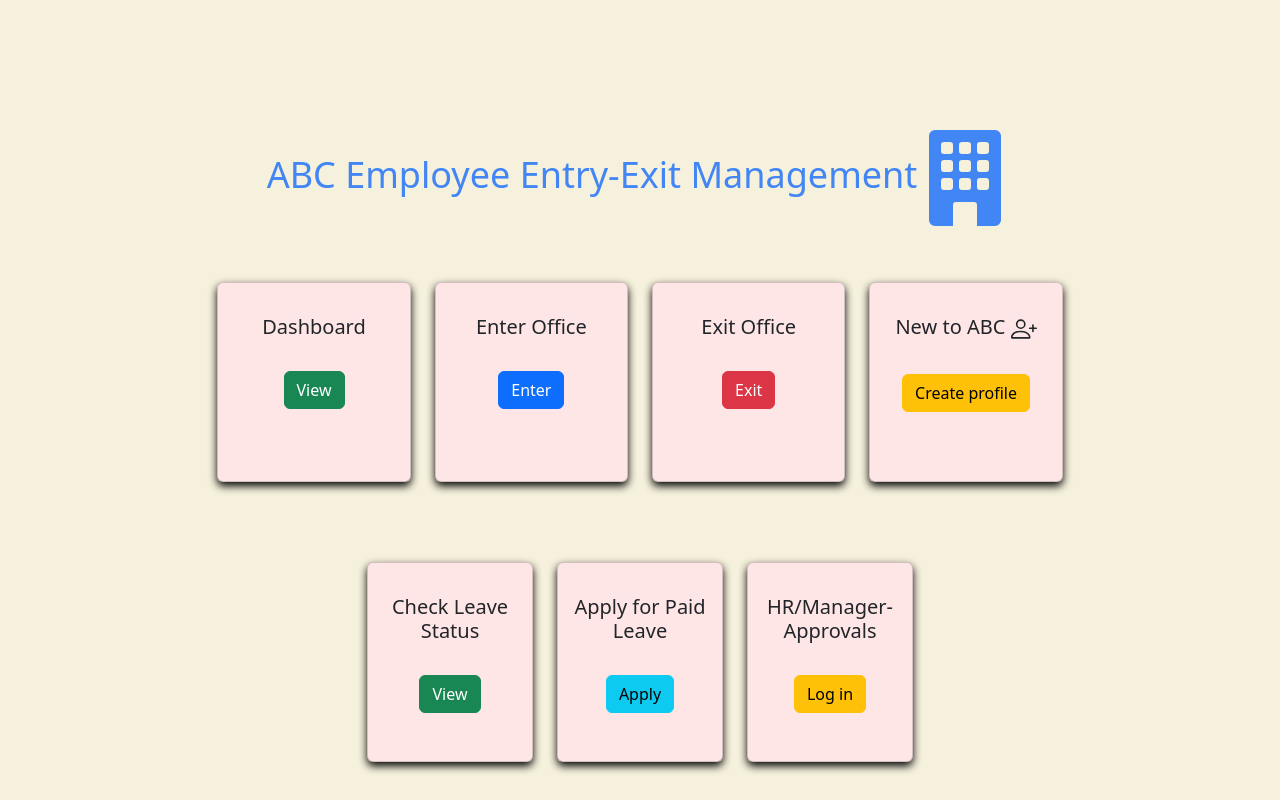
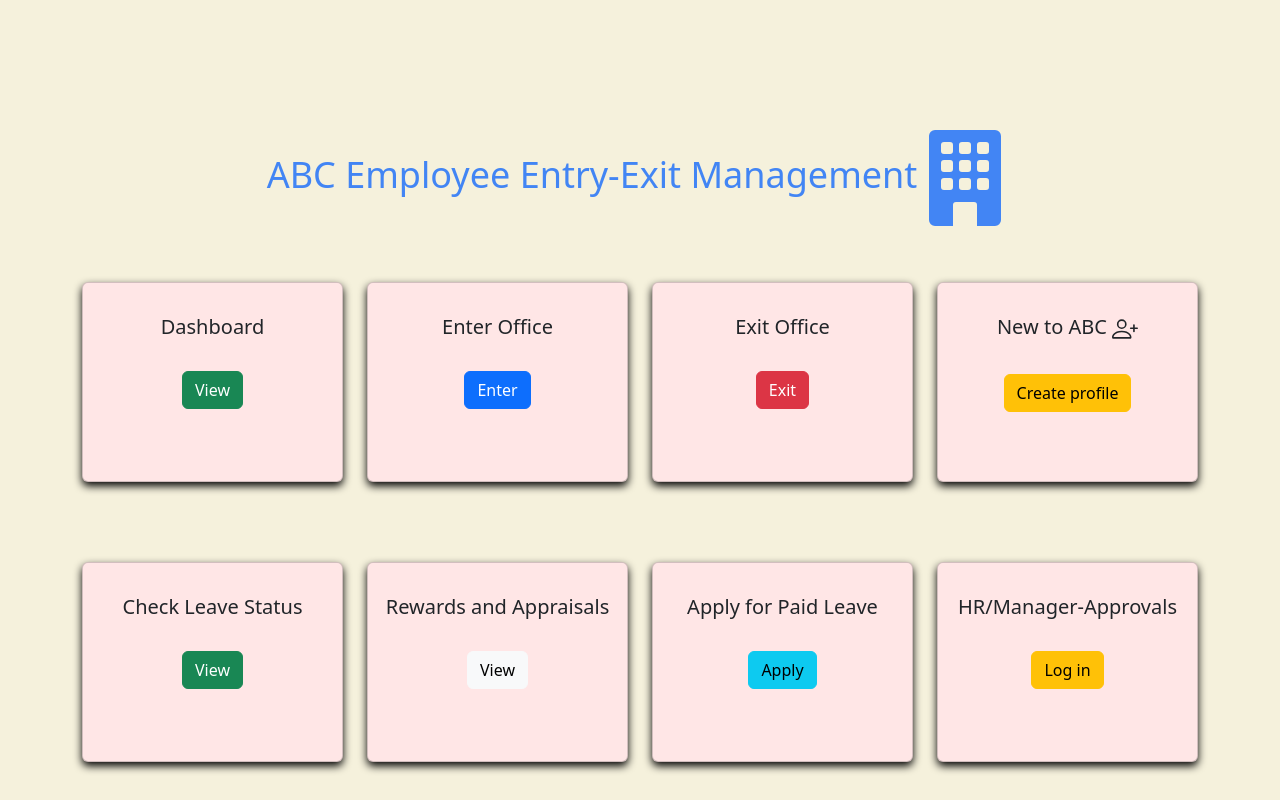
Before and after one commit to TirthGada/EmployeeEntry-Exit-system-django, a Django app: page / in a window 1280 px wide. Run offline with Django 4.2, Linux system fonts and the light colour scheme.

Commit message:
Created rewards section

```diff
--- a/office/admin.py
+++ b/office/admin.py
@@ -1,8 +1,9 @@
 
 from django.contrib import admin
-from .models import Employee,Senior,EntryExitRecord,LeaveApplication
+from .models import Employee,Reward,Senior,EntryExitRecord,LeaveApplication
 
 admin.site.register(Employee)
 admin.site.register(EntryExitRecord)
 admin.site.register(LeaveApplication)
 admin.site.register(Senior)
+admin.site.register(Reward)
--- a/office/forms.py
+++ b/office/forms.py
@@ -20,3 +20,6 @@ class LeaveApplicationForm(forms.Form):
 class LoginForm(forms.Form):
     senior_id = forms.CharField(max_length=10)
     password = forms.CharField(max_length=20, widget=forms.PasswordInput)
+
+class RewardForm(forms.Form):
+    employee_id=forms.CharField(max_length=20)
--- a/office/models.py
+++ b/office/models.py
@@ -36,3 +36,8 @@ class LeaveApplication(models.Model):
 class Senior(models.Model):
     senior_id=models.CharField(max_length=10)
     password=models.CharField(max_length=20)
+
+class Reward(models.Model):
+    employee=models.ForeignKey(Employee,on_delete=models.CASCADE)
+    prize=models.CharField(max_length=50)
+    claim_link=models.CharField(max_length=100)
--- a/office/templates/office/index.html
+++ b/office/templates/office/index.html
@@ -46,11 +46,11 @@
     <h1>ABC Employee Entry-Exit Management<svg xmlns="http://www.w3.org/2000/svg" width="96" height="96" fill="currentColor" class="bi bi-building-fill" viewBox="0 0 16 16">
         <path d="M3 0a1 1 0 0 0-1 1v14a1 1 0 0 0 1 1h3v-3.5a.5.5 0 0 1 .5-.5h3a.5.5 0 0 1 .5.5V16h3a1 1 0 0 0 1-1V1a1 1 0 0 0-1-1H3Zm1 2.5a.5.5 0 0 1 .5-.5h1a.5.5 0 0 1 .5.5v1a.5.5 0 0 1-.5.5h-1a.5.5 0 0 1-.5-.5v-1Zm3 0a.5.5 0 0 1 .5-.5h1a.5.5 0 0 1 .5.5v1a.5.5 0 0 1-.5.5h-1a.5.5 0 0 1-.5-.5v-1Zm3.5-.5h1a.5.5 0 0 1 .5.5v1a.5.5 0 0 1-.5.5h-1a.5.5 0 0 1-.5-.5v-1a.5.5 0 0 1 .5-.5ZM4 5.5a.5.5 0 0 1 .5-.5h1a.5.5 0 0 1 .5.5v1a.5.5 0 0 1-.5.5h-1a.5.5 0 0 1-.5-.5v-1ZM7.5 5h1a.5.5 0 0 1 .5.5v1a.5.5 0 0 1-.5.5h-1a.5.5 0 0 1-.5-.5v-1a.5.5 0 0 1 .5-.5Zm2.5.5a.5.5 0 0 1 .5-.5h1a.5.5 0 0 1 .5.5v1a.5.5 0 0 1-.5.5h-1a.5.5 0 0 1-.5-.5v-1ZM4.5 8h1a.5.5 0 0 1 .5.5v1a.5.5 0 0 1-.5.5h-1a.5.5 0 0 1-.5-.5v-1a.5.5 0 0 1 .5-.5Zm2.5.5a.5.5 0 0 1 .5-.5h1a.5.5 0 0 1 .5.5v1a.5.5 0 0 1-.5.5h-1a.5.5 0 0 1-.5-.5v-1Zm3.5-.5h1a.5.5 0 0 1 .5.5v1a.5.5 0 0 1-.5.5h-1a.5.5 0 0 1-.5-.5v-1a.5.5 0 0 1 .5-.5Z"/>
       </svg></h1>
-    <div class="containe my-3">
+    <div class="container my-3">
         <div class="row justify-content-center my-3 py-3">
 
 
-            <div class="col-md-2">
+            <div class="col-md-3">
                 <div class="card" style="background-color:#ffe6e6 ;">
                     <div class="card-body">
                         <h5 class="card-title my-3">Dashboard</h5>
@@ -58,7 +58,7 @@
                     </div>
                 </div>
             </div>
-            <div class="col-md-2">
+            <div class="col-md-3">
                 <div class="card" style="background-color:#ffe6e6 ;">
                     <div class="card-body">
                         <h5 class="card-title my-3">Enter Office</h5>
@@ -67,7 +67,7 @@
                 </div>
             </div>
 
-            <div class="col-md-2">
+            <div class="col-md-3">
                 <div class="card" style="background-color:#ffe6e6 ;">
                     <div class="card-body">
                         <h5 class="card-title my-3">Exit Office</h5>
@@ -76,7 +76,7 @@
                 </div>
             </div>
 
-            <div class="col-md-2">
+            <div class="col-md-3">
                 <div class="card" style="background-color:#ffe6e6 ;">
                     <div class="card-body">
                         <h5 class="card-title my-3">New to ABC        <svg xmlns="http://www.w3.org/2000/svg" width="26" height="26" fill="currentColor" class="bi bi-person-plus" viewBox="0 0 16 16">
@@ -96,7 +96,7 @@
 
 
 
-            <div class="col-md-2">
+            <div class="col-md-3">
                 <div class="card" style="background-color:#ffe6e6 ;">
                     <div class="card-body">
                         <h5 class="card-title my-3">Check Leave Status</h5>
@@ -105,7 +105,17 @@
                 </div>
             </div>
 
-            <div class="col-md-2">
+
+            <div class="col-md-3">
+                <div class="card" style="background-color:#ffe6e6 ;">
+                    <div class="card-body">
+                        <h5 class="card-title my-3">Rewards and Appraisals</h5>
+                        <a href="{% url 'reward' %}" class="btn btn-light my-3">View</a>
+                    </div>
+                </div>
+            </div>
+
+            <div class="col-md-3">
                 <div class="card" style="background-color:#ffe6e6 ;">
                     <div class="card-body">
                         <h5 class="card-title my-3">Apply for Paid Leave</h5>
@@ -113,7 +123,7 @@
                     </div>
                 </div>
             </div>
-    <div class="col-md-2">
+    <div class="col-md-3">
         <div class="card" style="background-color:#ffe6e6 ;">
             <div class="card-body">
                 <h5 class="card-title my-3">HR/Manager-Approvals</h5>
--- a/office/urls.py
+++ b/office/urls.py
@@ -11,5 +11,6 @@ urlpatterns = [
     path('apply_leave/', views.apply_leave, name='apply_leave'),
     path('senior_dashboard/', views.senior_dashboard, name='senior_dashboard'),
     path('approve_leave/<int:leave_id>/', views.approve_leave, name='approve_leave'),
-    path('status/',views.status,name='status')
+    path('status/',views.status,name='status'),
+    path('reward/',views.reward,name='reward')
 ]
--- a/office/views.py
+++ b/office/views.py
@@ -5,8 +5,8 @@ from .models import Employee, EntryExitRecord,Senior
 from datetime import datetime
 from django.core.mail import send_mail
 from datetime import timedelta
-from .models import Employee, LeaveApplication
-from .forms import LeaveApplicationForm
+from .models import Employee, LeaveApplication,Reward
+from .forms import LeaveApplicationForm,RewardForm
 from django.db.models import F
 from django.db.models.functions import TruncDate
 from django.contrib.auth import authenticate, login
@@ -249,3 +249,25 @@ def status(request):
         return render(request, 'office/status.html', {'records': records})
 
     return render(request, 'office/status.html')
+
+
+
+def reward(request):
+    if request.method == 'POST':
+        form = RewardForm(request.POST)
+        if form.is_valid():
+            employee_id = form.cleaned_data['employee_id']
+
+            try:
+                employee = Employee.objects.get(employee_id=employee_id)
+            except Employee.DoesNotExist:
+                employee = None
+
+            if employee:
+                rewardprize = Reward.objects.filter(employee=employee)
+                return render(request, 'office/reward.html', {'rewardprize': rewardprize})
+
+    else:
+        form = RewardForm()
+
+    return render(request, 'office/reward.html', {'form': form})
```
Also changed, not shown: office/templates/office/reward.html (added, +77 -0 lines), db.sqlite3, office/migrations/0007_reward.py (added), office/templates/office/exit_employee.html (line endings or trailing spaces).
